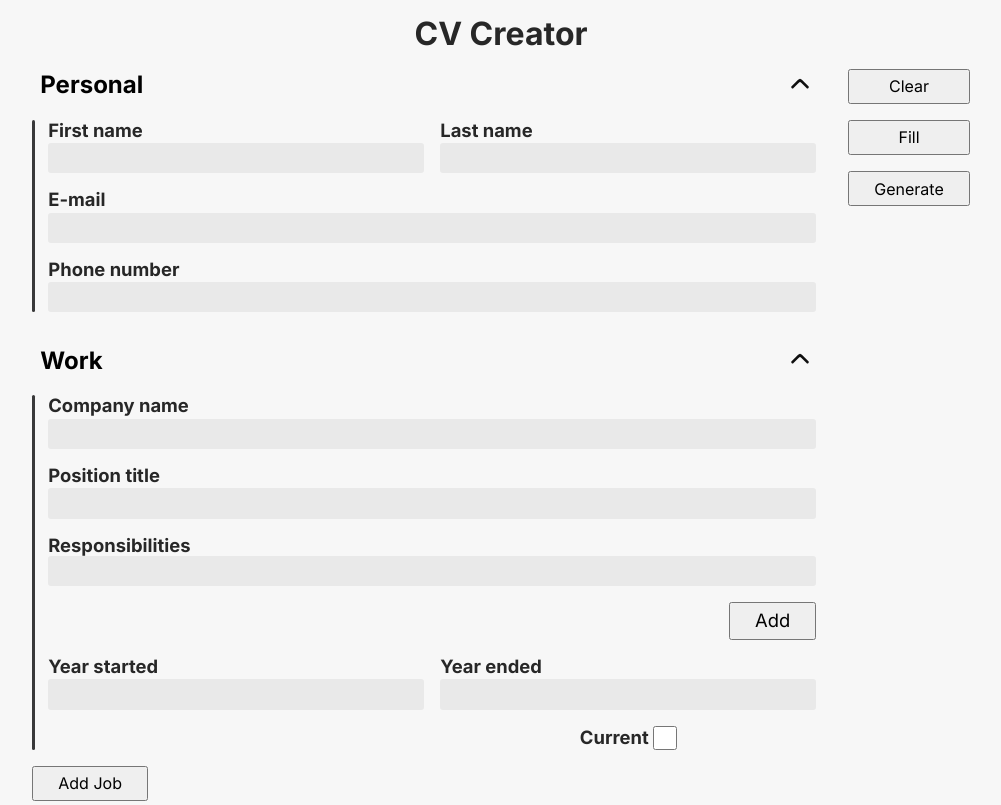
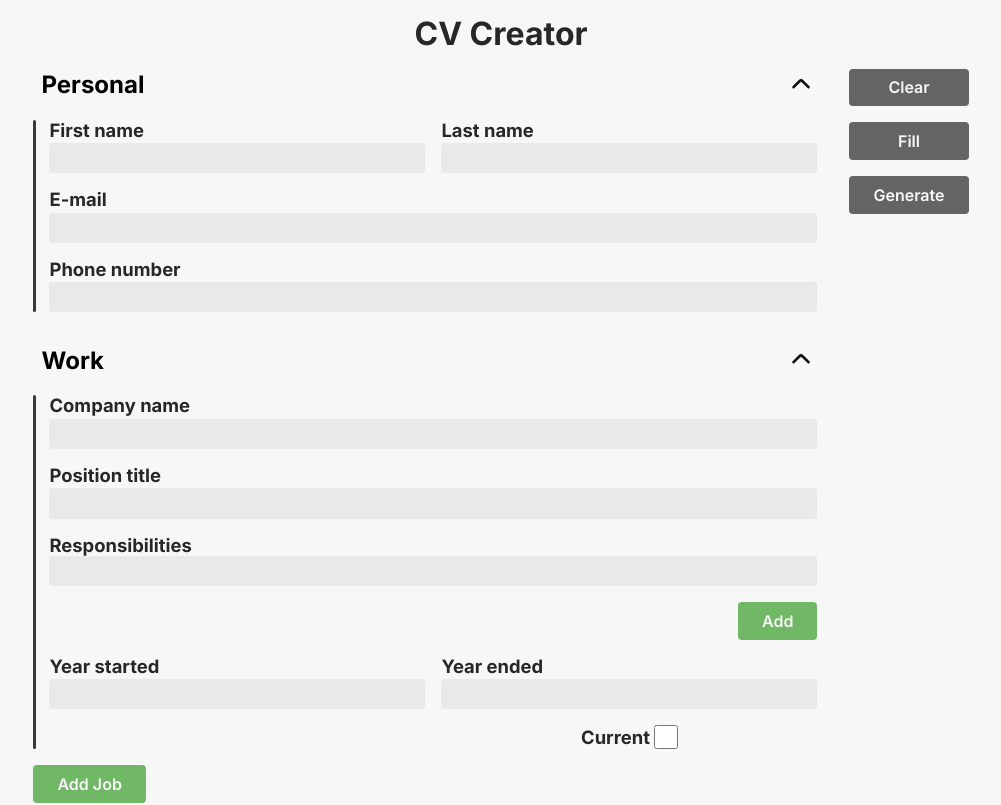
Before and after one commit to bigacz/cv-creator, a React (Vite) app: page / in a window 1280 px wide. Shown: the top 805 px of the page, without its empty margins (139-1140 px from the left). Built offline with nearby package versions, Linux system fonts and the light colour scheme.

Commit message:
style Button

```diff
--- a/src/components/shared/Button.jsx
+++ b/src/components/shared/Button.jsx
@@ -17,8 +17,6 @@ function Button({
   className,
   ...htmlAttributes
 }) {
-  console.log(htmlAttributes);
-
   let buttonClasses = ['button', `button--${buttonType}`];
 
   if (className != null) {
--- a/src/styles/components/shared/Button.css
+++ b/src/styles/components/shared/Button.css
@@ -1,12 +1,37 @@
 .button {
-  padding: 0.4rem 1.5rem;
+  padding: 0.6rem 1.5rem;
+  border-radius: 4px;
+  border: none;
+  font-weight: 600;
+  transition:
+    transform 0.03s,
+    background-color 0.1s;
+  position: relative;
+
+  font-size: var(--fs-2);
+  color: var(--color-1);
+  background-color: var(--background-color);
+}
+
+.button:hover {
+  background-color: var(--background-color--hover);
+}
+
+.button:active {
+  transform: scale(1.03);
 }
 
 .button--regular {
+  --background-color: var(--color-4);
+  --background-color--hover: var(--color-5);
 }
 
 .button--add {
+  --background-color: var(--color-green-1);
+  --background-color--hover: var(--color-green-2);
 }
 
 .button--remove {
+  --background-color: var(--color-red-1);
+  --background-color--hover: var(--color-red-2);
 }
--- a/src/styles/general.css
+++ b/src/styles/general.css
@@ -13,8 +13,10 @@
   --color-5: #39393a;
   --color-6: #272727;
 
-  --color-red-1: ;
-  --color-green-1: ;
+  --color-red-1: #ff7272;
+  --color-red-2: #c53f3f;
+  --color-green-1: #70b865;
+  --color-green-2: #58924f;
 }
 
 h1,
```
